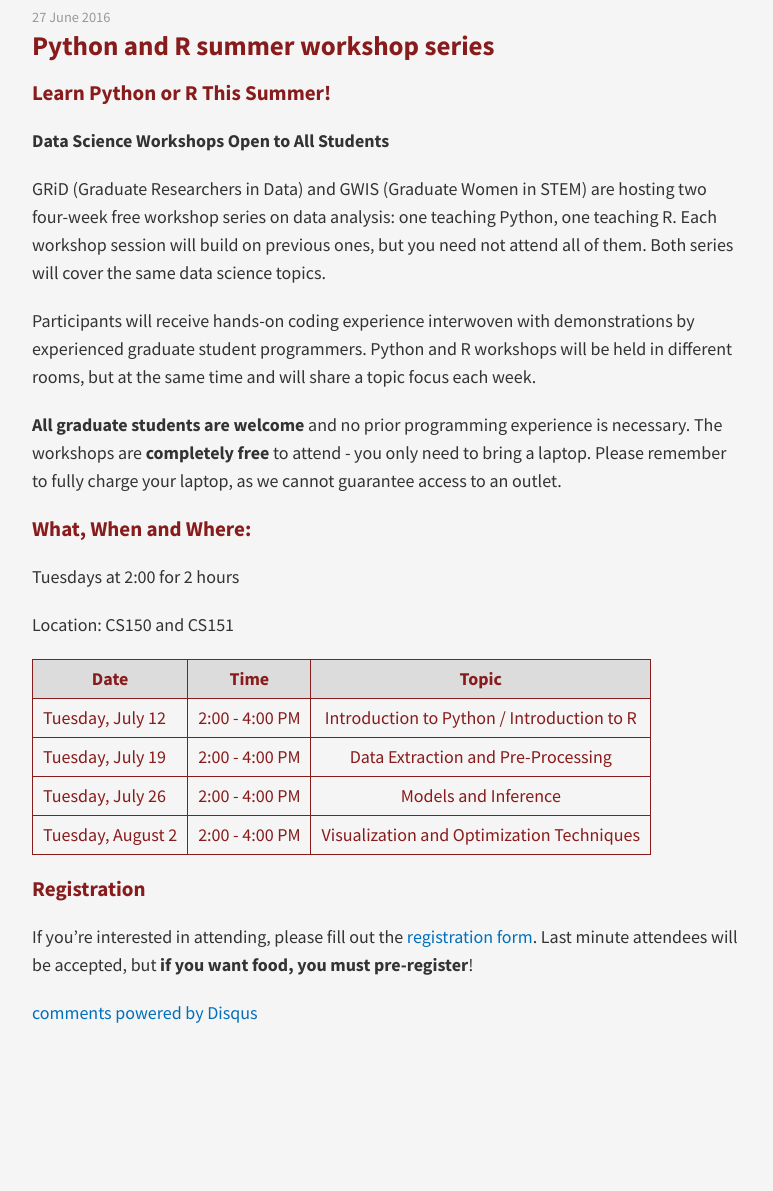
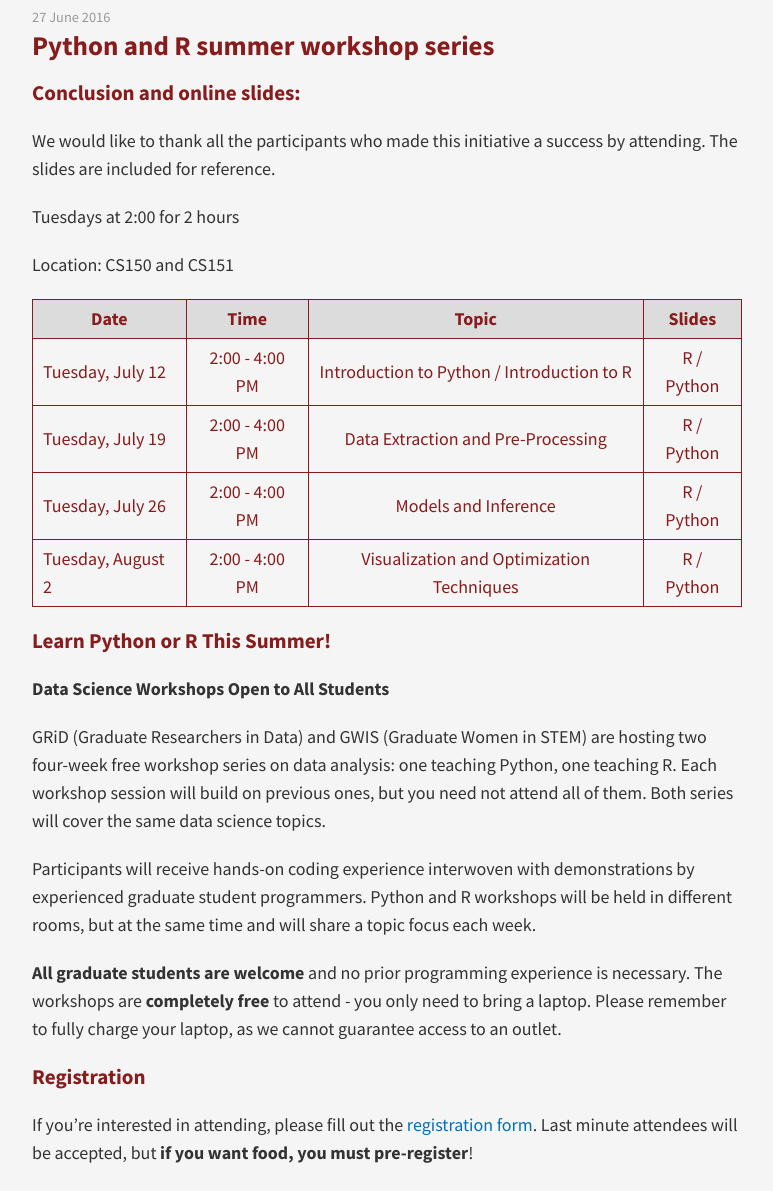
Before and after one commit to gridclub/gridclub.github.io, a Jekyll site: the page built from _posts/2016-06-27-python-:-r-summer-workshop.md, in a window 1280 px wide and 1400 px high, cut to the strip 209-1400 px from the top of the window. Shown: the whole strip, without its empty margins (253-1026 px from the left). Built offline with Jekyll 4.4.1, drawn with Linux system fonts in a browser that asks for light colours; nearby versions of some CDN libraries; comment, search, counter and statistics services are not loaded.

Commit message:
edits workshop

```diff
--- a/_posts/2016-06-27-python-:-r-summer-workshop.md
+++ b/_posts/2016-06-27-python-:-r-summer-workshop.md
@@ -1,9 +1,25 @@
 ---
 layout: post
 title: "Python and R summer workshop series"
-category:
+category: workshops
 tags: []
 ---
+
+### Conclusion and online slides:
+
+We would like to thank all the participants who made this initiative a success by attending. The slides are included for reference.
+
+Tuesdays at 2:00 for 2 hours
+
+Location: CS150 and CS151
+
+Date              | Time 	         | Topic                                        |  Slides
+----------------- |:----------------:|:-------------------------------------------: | :----------------:
+Tuesday, July 12  | 2:00 - 4:00 PM   | Introduction to Python / Introduction to R   |     R / Python
+Tuesday, July 19  | 2:00 - 4:00 PM   | Data Extraction and Pre-Processing           |  	  R / Python
+Tuesday, July 26  | 2:00 - 4:00 PM   | Models and Inference         				|	  R / Python
+Tuesday, August 2 | 2:00 - 4:00 PM   | Visualization and Optimization Techniques	|	  R / Python
+
 
 ### Learn Python or R This Summer!
 
@@ -16,21 +32,6 @@
 **All graduate students are welcome** and no prior programming experience is necessary. The workshops are **completely free** to attend - you only need to bring a laptop. Please remember to fully charge your laptop, as we cannot guarantee access to an outlet.
 
 
-
-### What, When and Where:
-
-Tuesdays at 2:00 for 2 hours
-
-Location: CS150 and CS151
-
-Date              | Time 	         | Topic
------------------ |:----------------:|:-------------------------------------------:
-Tuesday, July 12  | 2:00 - 4:00 PM   | Introduction to Python / Introduction to R
-Tuesday, July 19  | 2:00 - 4:00 PM   | Data Extraction and Pre-Processing
-Tuesday, July 26  | 2:00 - 4:00 PM   | Models and Inference
-Tuesday, August 2 | 2:00 - 4:00 PM   | Visualization and Optimization Techniques
-
-
 ### Registration
 
 If you’re interested in attending, please fill out the [registration form](http://goo.gl/forms/gITkl0KEa6hdudmG3). Last minute attendees will be accepted, but **if you want food, you must pre-register**!
```
